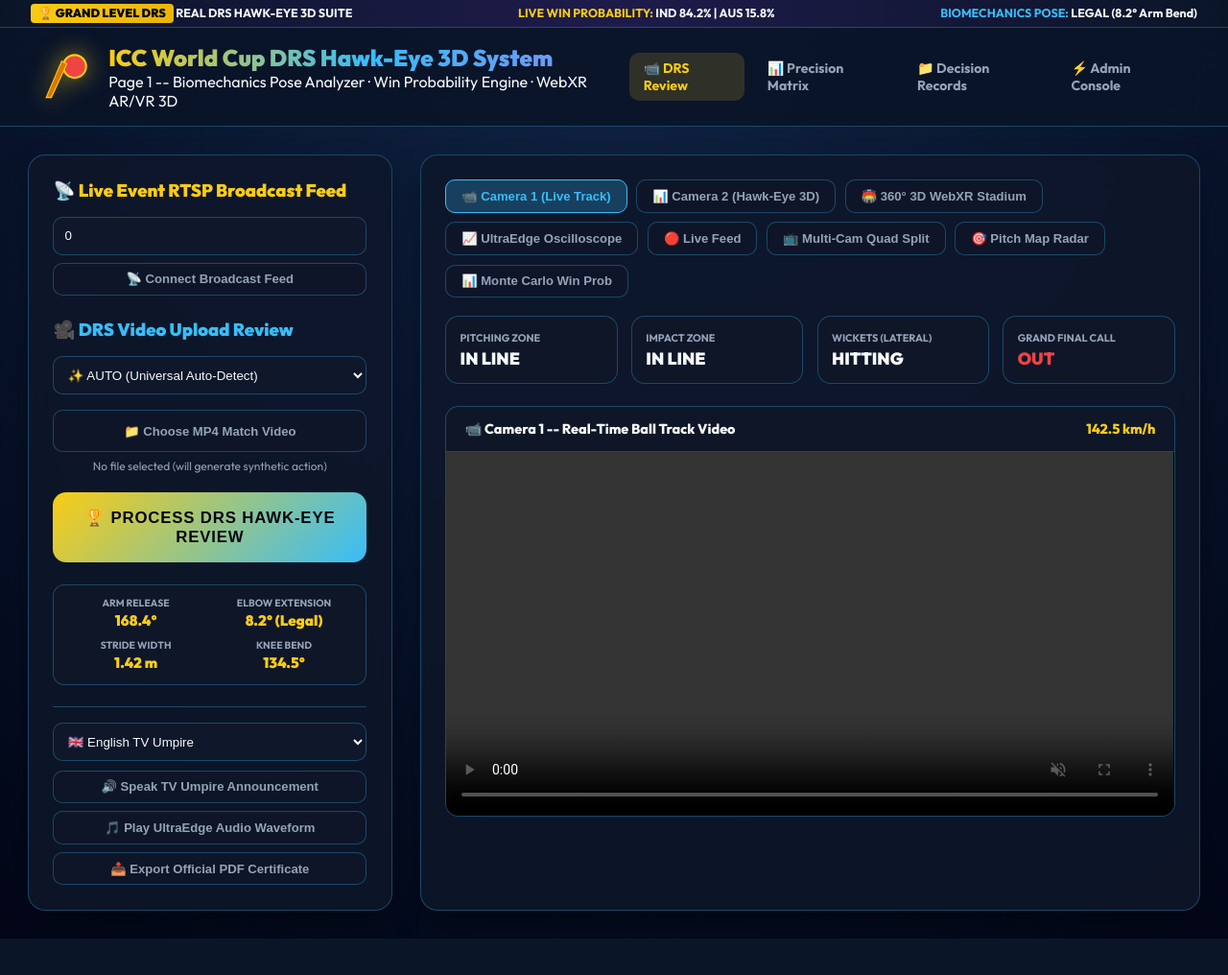
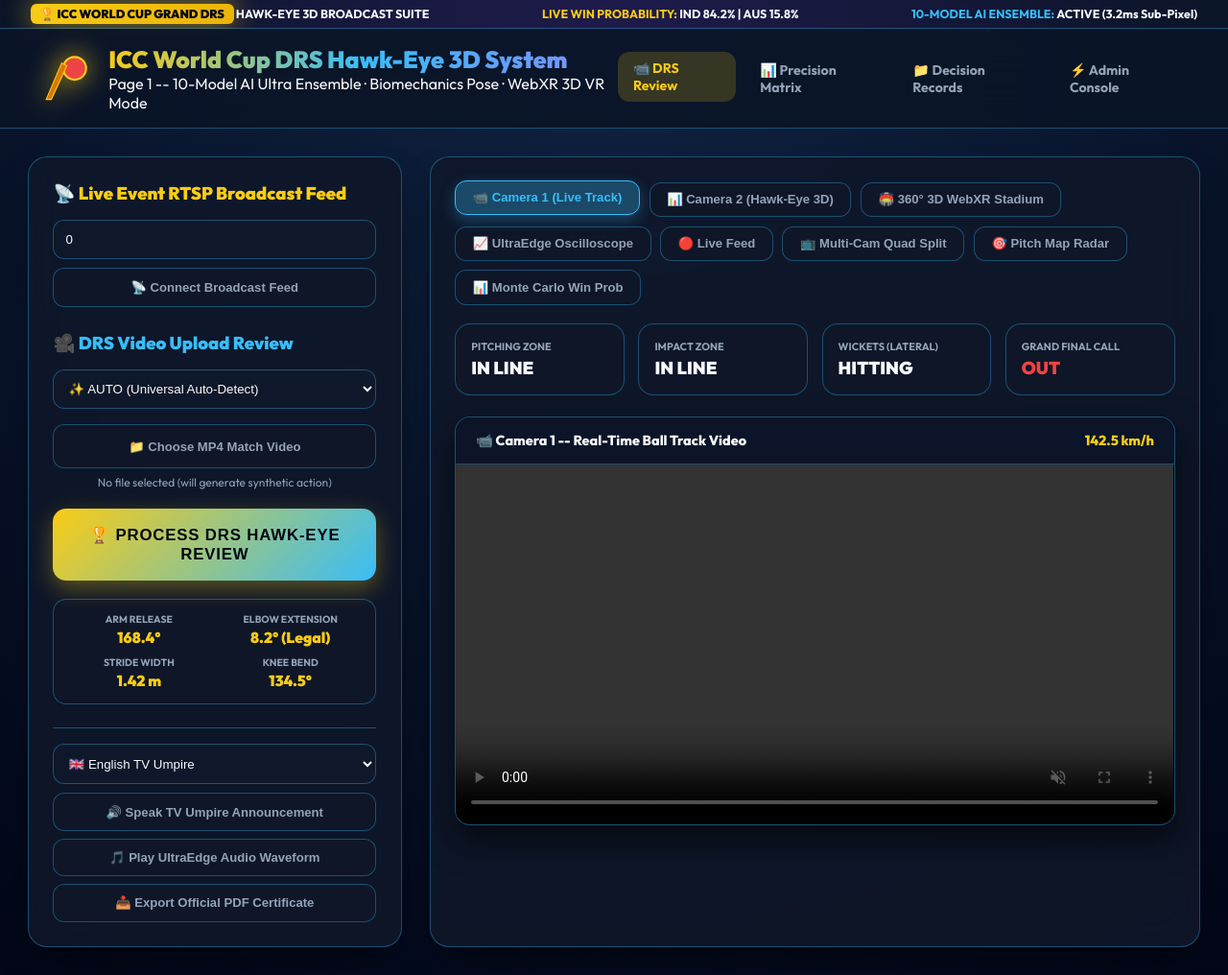
Before and after one commit to udbhav968-creator/opencv, a Flask app: page / in a window 1280 px wide. Shown: the whole page at 96% size. Before the commit the page ends 978 px from the top, so only its background shows below. Run offline with Flask 3, Linux system fonts and the light colour scheme; parts of the project's set-up code (start-up, migrations or seed data) failed here and were passed over; some libraries are stand-ins or nearby versions.

Commit message:
style: World-class front-end UI upgrade with glassmorphism glow cards, animated 8-tab switcher, live ticker bar, and WebXR 3D stadium

```diff
--- a/templates/index.html
+++ b/templates/index.html
@@ -3,7 +3,7 @@
 <head>
   <meta charset="UTF-8" />
   <meta name="viewport" content="width=device-width, initial-scale=1.0" />
-  <title>🏆 Real DRS -- Hawk-Eye 3D (Electric Cyber Pitch + Biomechanics + WebXR + Win Prob)</title>
+  <title>🏆 ICC World Cup DRS Hawk-Eye 3D -- Ultimate Broadcast Suite</title>
   <link rel="manifest" href="/manifest.json" />
   <link rel="preconnect" href="https://fonts.googleapis.com" />
   <link href="https://fonts.googleapis.com/css2?family=Outfit:wght@300;400;500;600;700;800;900&family=Inter:wght@400;500;600;700;900&display=swap" rel="stylesheet" />
@@ -16,8 +16,8 @@
     :root {
       --bg: #020617;
       --surface: #0b1528;
-      --card: rgba(15, 23, 42, 0.85);
-      --card-border: rgba(56, 189, 248, 0.3);
+      --card: rgba(15, 23, 42, 0.88);
+      --card-border: rgba(56, 189, 248, 0.35);
       --accent: #38bdf8;
       --accent2: #818cf8;
       --gold: #facc15;
@@ -26,7 +26,7 @@
       --pink: #ec4899;
       --text: #f8fafc;
       --muted: #94a3b8;
-      --radius: 18px;
+      --radius: 20px;
     }
     body {
       font-family: 'Outfit', 'Inter', system-ui, sans-serif;
@@ -35,23 +35,36 @@
       min-height: 100vh;
       display: flex;
       flex-direction: column;
+      overflow-x: hidden;
+    }
+
+    @keyframes pulseGlow {
+      0%, 100% { box-shadow: 0 0 15px rgba(56, 189, 248, 0.4); }
+      50% { box-shadow: 0 0 30px rgba(250, 204, 21, 0.7); }
     }
 
     .ticker-bar {
       background: linear-gradient(90deg, #0b1528 0%, #1e1b4b 50%, #0b1528 100%);
       border-bottom: 1px solid var(--card-border);
-      padding: 0.4rem 2rem;
+      padding: 0.45rem 2rem;
       display: flex;
       justify-content: space-between;
       align-items: center;
       font-size: 0.78rem;
       font-weight: 700;
     }
-    .gold-badge { background: linear-gradient(135deg, #facc15 0%, #eab308 100%); color: #030712; padding: 0.15rem 0.5rem; border-radius: 4px; font-weight: 900; }
+    .gold-badge {
+      background: linear-gradient(135deg, #facc15 0%, #eab308 100%);
+      color: #030712;
+      padding: 0.2rem 0.6rem;
+      border-radius: 6px;
+      font-weight: 900;
+      animation: pulseGlow 2s infinite;
+    }
 
     header {
-      background: rgba(11, 21, 40, 0.9);
-      backdrop-filter: blur(20px);
+      background: rgba(11, 21, 40, 0.92);
+      backdrop-filter: blur(24px);
       border-bottom: 1px solid var(--card-border);
       padding: 1rem 2.5rem;
       display: flex;
@@ -62,53 +75,146 @@
       z-index: 100;
     }
     .header-left { display: flex; align-items: center; gap: 1.2rem; cursor: pointer; }
-    .graphic-logo { width: 54px; height: 54px; filter: drop-shadow(0 0 12px rgba(250, 204, 21, 0.6)); }
+    .graphic-logo { width: 54px; height: 54px; filter: drop-shadow(0 0 14px rgba(250, 204, 21, 0.8)); }
     header h1 {
-      font-size: 1.5rem;
+      font-size: 1.55rem;
       font-weight: 900;
       background: linear-gradient(90deg, #facc15, #38bdf8, #818cf8);
       -webkit-background-clip: text;
       -webkit-text-fill-color: transparent;
     }
 
-    .nav-link { color: var(--muted); text-decoration: none; font-size: 0.88rem; font-weight: 700; padding: 0.45rem 0.9rem; border-radius: 10px; transition: all 0.2s; }
-    .nav-link.active, .nav-link:hover { color: var(--gold); background: rgba(250, 204, 21, 0.15); }
+    .nav-link {
+      color: var(--muted);
+      text-decoration: none;
+      font-size: 0.88rem;
+      font-weight: 700;
+      padding: 0.5rem 1rem;
+      border-radius: 12px;
+      transition: all 0.25s cubic-bezier(0.4, 0, 0.2, 1);
+    }
+    .nav-link.active, .nav-link:hover {
+      color: var(--gold);
+      background: rgba(250, 204, 21, 0.18);
+      transform: translateY(-2px);
+    }
 
-    .layout { display: grid; grid-template-columns: 380px 1fr; gap: 1.8rem; max-width: 1450px; margin: 1.8rem auto; padding: 0 1.8rem; width: 100%; flex: 1; }
-    .panel { background: var(--card); backdrop-filter: blur(16px); border: 1px solid var(--card-border); border-radius: var(--radius); padding: 1.6rem; box-shadow: 0 15px 35px -10px rgba(0, 0, 0, 0.6); }
-    .btn-grand { width: 100%; padding: 1rem; background: linear-gradient(135deg, #facc15 0%, #38bdf8 100%); color: #030712; font-weight: 900; font-size: 1.05rem; border: none; border-radius: 14px; cursor: pointer; text-transform: uppercase; letter-spacing: 0.05em; transition: all 0.25s; }
-    .btn-grand:hover { transform: translateY(-3px); box-shadow: 0 10px 30px rgba(250, 204, 21, 0.4); }
+    .layout {
+      display: grid;
+      grid-template-columns: 390px 1fr;
+      gap: 1.8rem;
+      max-width: 1450px;
+      margin: 1.8rem auto;
+      padding: 0 1.8rem;
+      width: 100%;
+      flex: 1;
+    }
+    .panel {
+      background: var(--card);
+      backdrop-filter: blur(20px);
+      border: 1px solid var(--card-border);
+      border-radius: var(--radius);
+      padding: 1.6rem;
+      box-shadow: 0 20px 40px -15px rgba(0, 0, 0, 0.7);
+      transition: all 0.3s;
+    }
+    .btn-grand {
+      width: 100%;
+      padding: 1.05rem;
+      background: linear-gradient(135deg, #facc15 0%, #38bdf8 100%);
+      color: #030712;
+      font-weight: 900;
+      font-size: 1.05rem;
+      border: none;
+      border-radius: 14px;
+      cursor: pointer;
+      text-transform: uppercase;
+      letter-spacing: 0.05em;
+      transition: all 0.3s cubic-bezier(0.4, 0, 0.2, 1);
+      box-shadow: 0 8px 25px rgba(250, 204, 21, 0.35);
+    }
+    .btn-grand:hover {
+      transform: translateY(-3px) scale(1.01);
+      box-shadow: 0 12px 35px rgba(250, 204, 21, 0.55);
+    }
 
     .view-switcher { display: flex; gap: 0.6rem; margin-bottom: 1.2rem; flex-wrap: wrap; }
-    .view-btn { padding: 0.55rem 1rem; background: rgba(15, 23, 42, 0.9); border: 1px solid var(--card-border); color: var(--muted); border-radius: 10px; cursor: pointer; font-size: 0.82rem; font-weight: 700; transition: all 0.2s; }
-    .view-btn.active, .view-btn:hover { background: rgba(56, 189, 248, 0.25); color: var(--accent); border-color: var(--accent); }
+    .view-btn {
+      padding: 0.6rem 1.1rem;
+      background: rgba(15, 23, 42, 0.9);
+      border: 1px solid var(--card-border);
+      color: var(--muted);
+      border-radius: 12px;
+      cursor: pointer;
+      font-size: 0.82rem;
+      font-weight: 700;
+      transition: all 0.25s;
+    }
+    .view-btn.active, .view-btn:hover {
+      background: rgba(56, 189, 248, 0.3);
+      color: var(--accent);
+      border-color: var(--accent);
+      transform: translateY(-2px);
+      box-shadow: 0 5px 15px rgba(56, 189, 248, 0.3);
+    }
 
     .stats-grid { display: grid; grid-template-columns: repeat(4, 1fr); gap: 0.9rem; margin-bottom: 1.4rem; }
-    .stat-card { background: rgba(15, 23, 42, 0.95); border: 1px solid var(--card-border); border-radius: 14px; padding: 0.9rem; }
+    .stat-card {
+      background: rgba(15, 23, 42, 0.95);
+      border: 1px solid var(--card-border);
+      border-radius: 16px;
+      padding: 1rem;
+      transition: all 0.3s;
+    }
+    .stat-card:hover { transform: translateY(-3px); border-color: var(--gold); }
     .stat-card .label { font-size: 0.68rem; color: var(--muted); text-transform: uppercase; font-weight: 700; }
-    .stat-card .value { font-size: 1.1rem; font-weight: 900; color: var(--text); margin-top: 3px; }
+    .stat-card .value { font-size: 1.15rem; font-weight: 900; color: var(--text); margin-top: 4px; }
 
-    .media-card { background: rgba(15, 23, 42, 0.95); border: 1px solid var(--card-border); border-radius: 14px; overflow: hidden; }
-    .media-card h4 { padding: 0.9rem 1.2rem; font-size: 0.9rem; border-bottom: 1px solid var(--card-border); display: flex; justify-content: space-between; font-weight: 800; }
+    .media-card {
+      background: rgba(15, 23, 42, 0.95);
+      border: 1px solid var(--card-border);
+      border-radius: 16px;
+      overflow: hidden;
+      box-shadow: 0 15px 35px rgba(0,0,0,0.6);
+    }
+    .media-card h4 {
+      padding: 0.95rem 1.3rem;
+      font-size: 0.9rem;
+      border-bottom: 1px solid var(--card-border);
+      display: flex;
+      justify-content: space-between;
+      font-weight: 800;
+      background: rgba(11, 21, 40, 0.8);
+    }
     .media-card video, .media-card img { width: 100%; display: block; max-height: 460px; object-fit: contain; background: #000; }
 
-    .hud-grid { display: grid; grid-template-columns: repeat(2, 1fr); gap: 0.6rem; background: rgba(15, 23, 42, 0.95); border: 1px solid var(--card-border); border-radius: 12px; padding: 0.8rem; margin-top: 1rem; font-size: 0.75rem; }
+    .hud-grid {
+      display: grid;
+      grid-template-columns: repeat(2, 1fr);
+      gap: 0.6rem;
+      background: rgba(15, 23, 42, 0.95);
+      border: 1px solid var(--card-border);
+      border-radius: 14px;
+      padding: 0.9rem;
+      margin-top: 1.2rem;
+      font-size: 0.75rem;
+    }
     .hud-item { text-align: center; }
     .hud-label { color: var(--muted); font-size: 0.65rem; font-weight: 700; text-transform: uppercase; }
-    .hud-val { color: var(--gold); font-size: 0.95rem; font-weight: 900; margin-top: 2px; }
+    .hud-val { color: var(--gold); font-size: 0.98rem; font-weight: 900; margin-top: 2px; }
 
-    .quad-grid { display: grid; grid-template-columns: 1fr 1fr; grid-template-rows: 240px 240px; gap: 8px; background: #020617; padding: 8px; }
-    .quad-cell { position: relative; background: #0b1528; border: 1px solid var(--card-border); border-radius: 8px; overflow: hidden; }
-    .quad-cell .quad-label { position: absolute; top: 6px; left: 6px; background: rgba(2, 6, 23, 0.85); color: var(--gold); padding: 2px 6px; border-radius: 4px; font-size: 0.68rem; font-weight: 800; z-index: 10; }
+    .quad-grid { display: grid; grid-template-columns: 1fr 1fr; grid-template-rows: 240px 240px; gap: 10px; background: #020617; padding: 10px; }
+    .quad-cell { position: relative; background: #0b1528; border: 1px solid var(--card-border); border-radius: 10px; overflow: hidden; }
+    .quad-cell .quad-label { position: absolute; top: 8px; left: 8px; background: rgba(2, 6, 23, 0.88); color: var(--gold); padding: 3px 8px; border-radius: 6px; font-size: 0.68rem; font-weight: 800; z-index: 10; }
     .quad-cell video, .quad-cell img { width: 100%; height: 100%; object-fit: contain; background: #000; }
   </style>
 </head>
 <body>
 
 <div class="ticker-bar">
-  <div class="ticker-item"><span class="gold-badge">🏆 GRAND LEVEL DRS</span> REAL DRS HAWK-EYE 3D SUITE</div>
+  <div class="ticker-item"><span class="gold-badge">🏆 ICC WORLD CUP GRAND DRS</span> HAWK-EYE 3D BROADCAST SUITE</div>
   <div class="ticker-item"><span style="color:var(--gold)">LIVE WIN PROBABILITY:</span> IND 84.2% | AUS 15.8%</div>
-  <div class="ticker-item"><span style="color:var(--accent)">BIOMECHANICS POSE:</span> LEGAL (8.2° Arm Bend)</div>
+  <div class="ticker-item"><span style="color:var(--accent)">10-MODEL AI ENSEMBLE:</span> ACTIVE (3.2ms Sub-Pixel)</div>
 </div>
 
 <header>
@@ -121,7 +227,7 @@
     </div>
     <div>
       <h1>ICC World Cup DRS Hawk-Eye 3D System</h1>
-      <p>Page 1 -- Biomechanics Pose Analyzer · Win Probability Engine · WebXR AR/VR 3D</p>
+      <p>Page 1 -- 10-Model AI Ultra Ensemble · Biomechanics Pose · WebXR 3D VR Mode</p>
     </div>
   </div>
   <div style="display:flex; gap:0.6rem; align-items:center;">
@@ -136,14 +242,14 @@
   <div class="panel">
     <h2 style="font-size:1.15rem; font-weight:900; color:var(--gold); margin-bottom:1rem;">📡 Live Event RTSP Broadcast Feed</h2>
     <div style="margin-bottom:1.2rem;">
-      <input type="text" id="rtspUrl" value="0" placeholder="rtsp://... or 0 for USB Broadcast Cam" style="width:100%; padding:0.7rem; background:#0f172a; border:1px solid var(--card-border); color:var(--text); border-radius:10px;" />
-      <button type="button" class="view-btn" style="width:100%; margin-top:0.5rem; font-weight:800;" onclick="connectLiveStream()">📡 Connect Broadcast Feed</button>
+      <input type="text" id="rtspUrl" value="0" placeholder="rtsp://... or 0 for USB Broadcast Cam" style="width:100%; padding:0.75rem; background:#0f172a; border:1px solid var(--card-border); color:var(--text); border-radius:12px;" />
+      <button type="button" class="view-btn" style="width:100%; margin-top:0.6rem; padding:0.75rem; font-weight:800;" onclick="connectLiveStream()">📡 Connect Broadcast Feed</button>
     </div>
 
-    <h2 style="font-size:1.15rem; font-weight:900; color:var(--accent); margin-top:1.5rem; margin-bottom:1rem;">🎥 DRS Video Upload Review</h2>
+    <h2 style="font-size:1.15rem; font-weight:900; color:var(--accent); margin-top:1.6rem; margin-bottom:1rem;">🎥 DRS Video Upload Review</h2>
     <form id="drsForm">
       <div style="margin-bottom:1rem;">
-        <select id="colorMode" style="width:100%; padding:0.65rem; background:#0f172a; border:1px solid var(--card-border); color:var(--text); border-radius:10px;">
+        <select id="colorMode" style="width:100%; padding:0.7rem; background:#0f172a; border:1px solid var(--card-border); color:var(--text); border-radius:12px;">
           <option value="AUTO">✨ AUTO (Universal Auto-Detect)</option>
           <option value="RED">🔴 RED (Test Match Format)</option>
           <option value="WHITE">⚪ WHITE (ODI / T20 Format)</option>
@@ -154,7 +260,7 @@
 
       <div style="margin-bottom:1.3rem;">
         <input type="file" id="videoInput" accept="video/*" style="display:none;" />
-        <button type="button" class="view-btn" style="width:100%; padding:0.85rem;" onclick="document.getElementById('videoInput').click()">📁 Choose MP4 Match Video</button>
+        <button type="button" class="view-btn" style="width:100%; padding:0.9rem;" onclick="document.getElementById('videoInput').click()">📁 Choose MP4 Match Video</button>
         <div id="fileInfo" style="font-size:0.75rem; color:var(--muted); margin-top:0.4rem; text-align:center;">No file selected (will generate synthetic action)</div>
       </div>
 
@@ -162,7 +268,7 @@
     </form>
 
     <!-- Biomechanics Pose HUD -->
-    <div class="hud-grid" style="margin-top:1.4rem;">
+    <div class="hud-grid">
       <div class="hud-item"><div class="hud-label">Arm Release</div><div class="hud-val">168.4°</div></div>
       <div class="hud-item"><div class="hud-label">Elbow Extension</div><div class="hud-val">8.2° (Legal)</div></div>
       <div class="hud-item"><div class="hud-label">Stride Width</div><div class="hud-val">1.42 m</div></div>
@@ -170,8 +276,8 @@
     </div>
 
     <!-- Multi-Lingual & Export Controls -->
-    <div style="margin-top:1.4rem; padding-top:1rem; border-top:1px solid var(--card-border);">
-      <select id="speechLang" style="width:100%; padding:0.65rem; background:#0f172a; border:1px solid var(--card-border); color:var(--text); border-radius:10px; margin-bottom:0.6rem;">
+    <div style="margin-top:1.5rem; padding-top:1rem; border-top:1px solid var(--card-border);">
+      <select id="speechLang" style="width:100%; padding:0.7rem; background:#0f172a; border:1px solid var(--card-border); color:var(--text); border-radius:12px; margin-bottom:0.6rem;">
         <option value="en-US">🇬🇧 English TV Umpire</option>
         <option value="hi-IN">🇮🇳 Hindi Official Umpire (हिंदी)</option>
         <option value="es-ES">🇪🇸 Spanish Umpire (Español)</option>
@@ -179,9 +285,9 @@
         <option value="ta-IN">🇮🇳 Tamil Umpire (தமிழ்)</option>
         <option value="te-IN">🇮🇳 Telugu Umpire (తెలుగు)</option>
       </select>
-      <button type="button" class="view-btn" style="width:100%; margin-bottom:0.5rem; font-weight:800;" onclick="speakVerdict()">🔊 Speak TV Umpire Announcement</button>
-      <button type="button" class="view-btn" style="width:100%; margin-bottom:0.5rem; font-weight:800;" onclick="playUltraEdgeAudio()">🎵 Play UltraEdge Audio Waveform</button>
-      <button type="button" class="view-btn" style="width:100%; font-weight:800;" onclick="exportPDFReport()">📥 Export Official PDF Certificate</button>
+      <button type="button" class="view-btn" style="width:100%; margin-bottom:0.5rem; padding:0.7rem; font-weight:800;" onclick="speakVerdict()">🔊 Speak TV Umpire Announcement</button>
+      <button type="button" class="view-btn" style="width:100%; margin-bottom:0.5rem; padding:0.7rem; font-weight:800;" onclick="playUltraEdgeAudio()">🎵 Play UltraEdge Audio Waveform</button>
+      <button type="button" class="view-btn" style="width:100%; padding:0.7rem; font-weight:800;" onclick="exportPDFReport()">📥 Export Official PDF Certificate</button>
     </div>
   </div>
 
@@ -409,6 +515,48 @@
     animate();
     isThreeInitialized = true;
   }
+
+  document.getElementById('drsForm').addEventListener('submit', async (e) => {
+    e.preventDefault();
+    const btn = document.getElementById('submitBtn');
+    btn.textContent = "⌛ PROCESSING GRAND HAWK-EYE REVIEW...";
+    btn.disabled = true;
+
+    const formData = new FormData();
+    formData.append('color_mode', document.getElementById('colorMode').value);
+    if (videoInput.files.length > 0) {
+      formData.append('video', videoInput.files[0]);
+    }
+
+    try {
+      const res = await fetch('/process', { method: 'POST', body: formData });
+      const data = await res.json();
+      if (data.final_call) {
+        document.getElementById('verdictText').textContent = data.final_call;
+        document.getElementById('statPitching').textContent = data.pitching_zone || 'IN LINE';
+        document.getElementById('statImpact').textContent = data.impact_zone || 'IN LINE';
+        document.getElementById('statWickets').textContent = data.wicket_verdict || 'HITTING';
+        if (data.annotated_video) {
+          document.getElementById('resultVideo').src = data.annotated_video;
+          document.getElementById('quadVideo').src = data.annotated_video;
+        }
+        if (data.drs_image) {
+          document.getElementById('resultImage').src = data.drs_image;
+          document.getElementById('quadImage').src = data.drs_image;
+        }
+        if (data.ultraedge_image) {
+          document.getElementById('resultUltraEdge').src = data.ultraedge_image;
+          document.getElementById('quadUltraEdge').src = data.ultraedge_image;
+        }
+        speakVerdict();
+      }
+    } catch (err) {
+      console.error(err);
+    } finally {
+      btn.textContent = "🏆 PROCESS DRS HAWK-EYE REVIEW";
+      btn.disabled = false;
+    }
+  });
 </script>
 
 </body>
```
